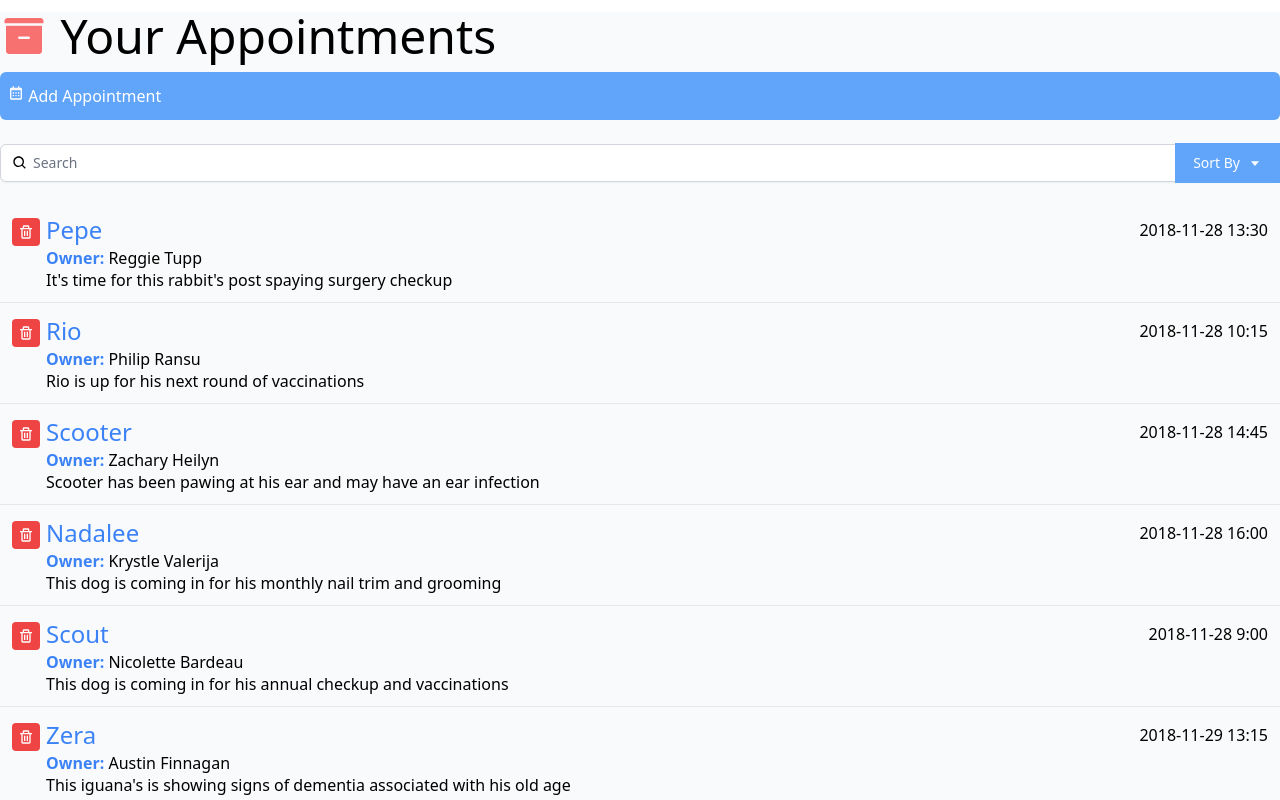
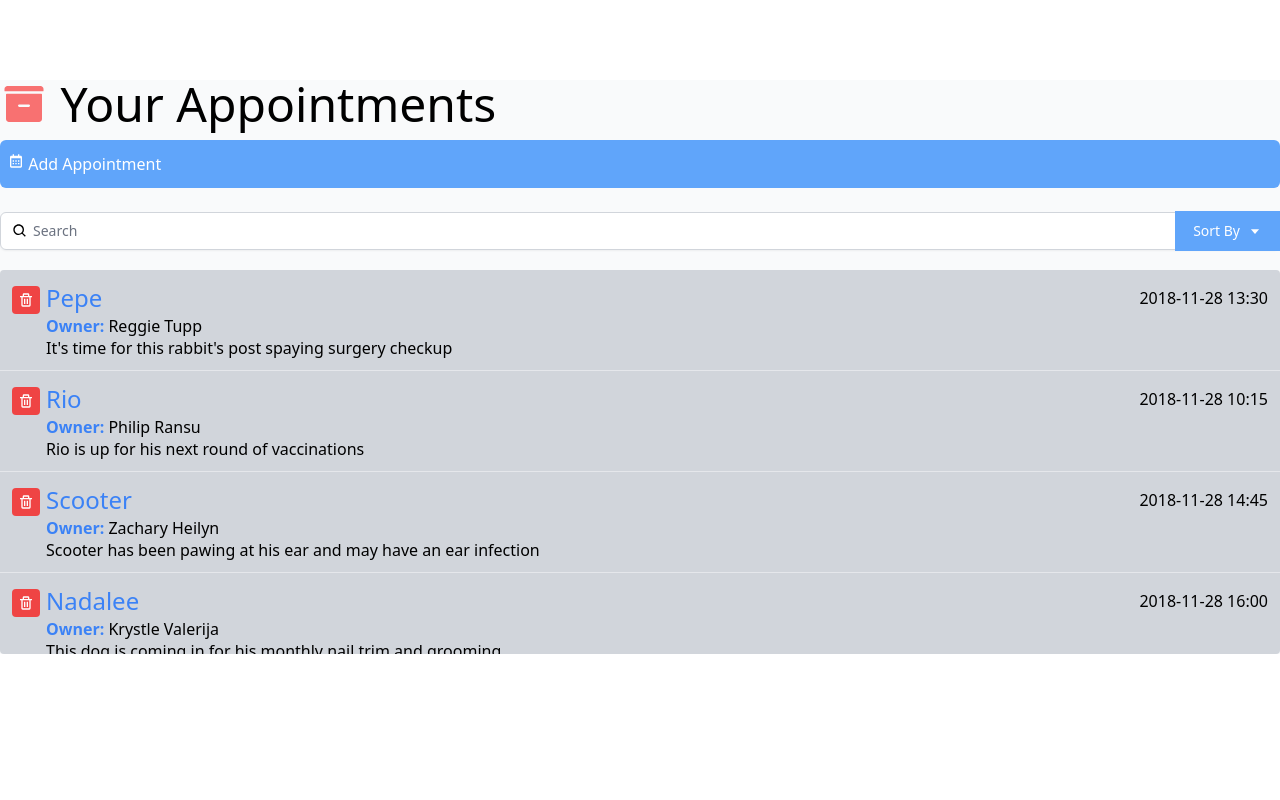
Before and after one commit to Elmabi/appointment-interface, a React (Create React App) app: page / in a window 1280 px wide. Shown: the top 800 px of the page. Built offline with nearby package versions, Linux system fonts and the light colour scheme.

Commit message:
Add scrolling to appointment list
1 - Install tailwind scroll-bar hide
2- Add scrolling design to appointment list
3 - Hide scrollbar

```diff
--- a/package.json
+++ b/package.json
@@ -11,6 +11,7 @@
     "react-dom": "^17.0.2",
     "react-icons": "^4.2.0",
     "react-scripts": "4.0.3",
+    "tailwind-scrollbar-hide": "^1.0.3",
     "web-vitals": "^1.1.2"
   },
   "scripts": {
--- a/src/App.js
+++ b/src/App.js
@@ -6,18 +6,20 @@ import appointmentList from "./data.json";
 
 function App() {
   return (
-    <div className="App container mx-auto mt-3 font-thin bg-gray-50">
-      <h1 className="text-5xl mb-3">
-        <IoIosArchive className="inline-block text-red-400 align-top" /> Your
+    <div className="App container mx-auto my-20 font-thin bg-gray-50">
+      <h1 className="text-5xl mb-3 font-medium ">
+        <IoIosArchive className="inline-block text-red-400 align-top " /> Your
         Appointments
       </h1>
       <AddAppointment />
       <Search />
-      <ul className="divide-y divide-gray-200">
-        {appointmentList.map((appointment) => (
-          <AppointmentInfo appointment={appointment} key={appointment.id} />
-        ))}
-      </ul>
+      <div className="scrolling-auto rounded overflow-auto h-96 bg-gray-300 w-auto m-auto w-4 scrollbar-hide">
+        <ul className="divide-y divide-gray-200">
+          {appointmentList.map((appointment) => (
+            <AppointmentInfo appointment={appointment} key={appointment.id} />
+          ))}
+        </ul>
+      </div>
     </div>
   );
 }
--- a/tailwind.config.js
+++ b/tailwind.config.js
@@ -7,5 +7,5 @@ module.exports = {
   variants: {
     extend: {},
   },
-  plugins: [require("@tailwindcss/forms")],
+  plugins: [require("@tailwindcss/forms"), require("tailwind-scrollbar-hide")],
 };
```
Also changed, not shown: 1 other file (tests, documents, lock files or other folders).
